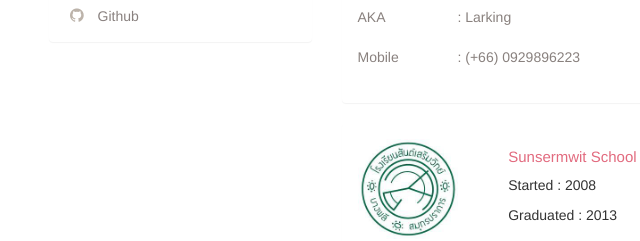
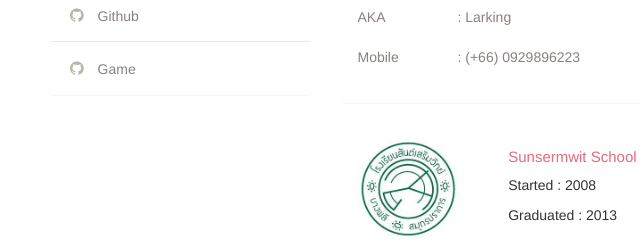
Before and after one commit to larkingz01/resume, a plain HTML site: page index.html in a window 1280 px wide. Shown: the part 468-709 px from the top of the page, 21-661 px from the left. Drawn offline with nearby package versions, Linux system fonts and the light colour scheme.

Commit message:
Update index.html

```diff
--- a/index.html
+++ b/index.html
@@ -29,6 +29,8 @@
                 <li><a href="https://www.facebook.com/ckozmicz/" target="_blank"> <i class="fa fa-facebook"></i> Facebook</a></li>
                 <li><a href="https://www.instagram.com/larkingz/" target="_blank"> <i class="fa fa-instagram"></i> Instagram</a></li>
                 <li><a href="https://github.com/larkingz01" target="_blank"> <i class="fa fa-github"></i> Github</a></li>
+                <li><a href="https://solar-rooftop-greenpeace.netlify.app/" target="_blank"> <i class="fa fa-github"></i> Game</a></li>
+
             </ul>
         </div>
     </div>
```
